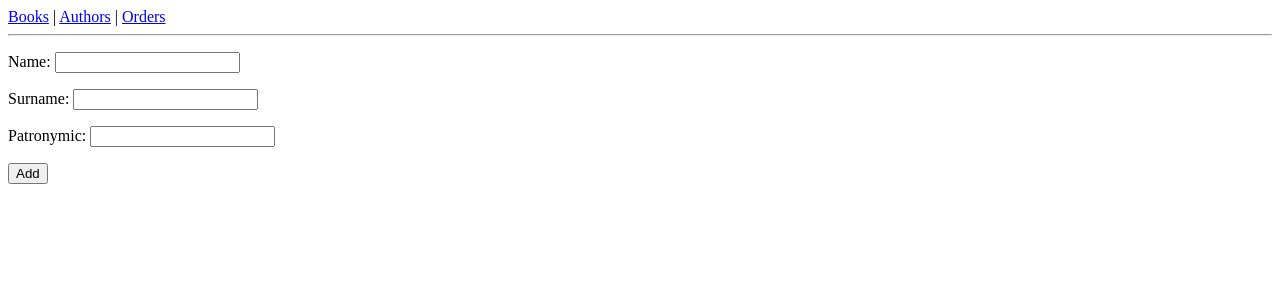
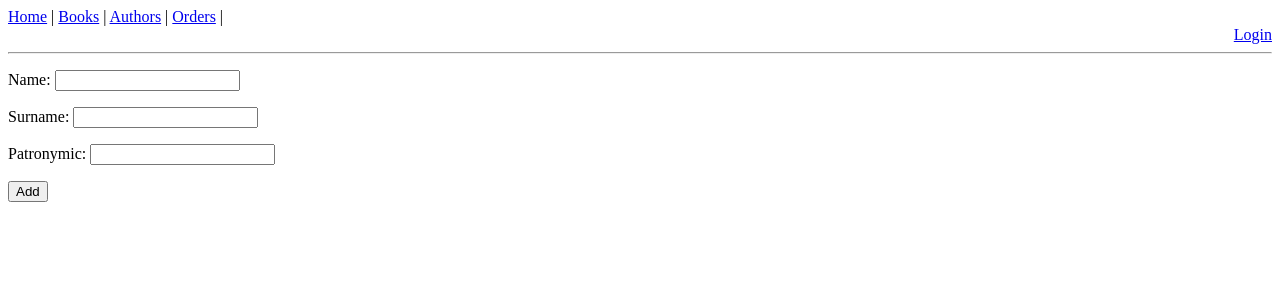
Before and after one commit to Maestro28/DjangoLibrary, a Django app: page /authors/add_author in a window 1280 px wide. Shown: the top 300 px of the page. Run offline with Django 4.2, Linux system fonts and the light colour scheme.

Commit message:
navigation improvements

```diff
--- /dev/null
+++ b/authentication/templates/authentication/base_home.html
@@ -0,0 +1,33 @@
+<!DOCTYPE html>
+<html lang="en">
+<style>
+table, th, td {
+  border:1px solid black;
+}
+</style>
+<head>
+    <meta charset="UTF-8">
+    <title>{% block title %}Home page{% endblock %}</title>
+</head>
+<body>
+    <a href="{% url 'authentication:base_home' %}">Home</a> |
+    <a href="{% url 'book:allbooks' %}">Books</a> |
+    <a href="{% url 'author:all_authors' %}">Authors</a> |
+    <a href="{% url 'order:all_orders' %}">Orders</a> |
+    <div style="text-align:right;">
+        {% if user.is_authenticated %}
+            <a href="{% url 'authentication:logout' %}">Logout</a>
+        {% else %}
+            <a href="{% url 'authentication:login' %}">Login</a>
+        {% endif %}
+    </div>
+    <hr>
+    {% block content %}
+    <h1> Hello,
+        <span style="font-family: 'Source Sans Pro', sans-serif;">
+            <font color="grey">{{ user.first_name|default:'Guest' }}</font>
+        </span>, welcome to the index page !
+    </h1>
+    {% endblock %}
+</body>
+</html>
--- a/authentication/urls.py
+++ b/authentication/urls.py
@@ -4,6 +4,6 @@ from . import views
 
 app_name = 'authentication'
 urlpatterns = [
-    path('dashboard/', views.dashboard, name='dashboard'),
+    path('', views.base_home, name='base_home'),
     path("accounts/", include("django.contrib.auth.urls"), name='accounts'),
 ]
--- a/authentication/views.py
+++ b/authentication/views.py
@@ -3,5 +3,5 @@ from django.shortcuts import render
 # Create your views here.
 
 
-def dashboard(request):
-    return render(request, "authentication/dashboard.html")
+def base_home(request):
+    return render(request, "authentication/base_home.html")
--- a/author/templates/author/add_author.html
+++ b/author/templates/author/add_author.html
@@ -1,4 +1,4 @@
-{% extends "book/index.html" %}
+{% extends "authentication/base_home.html" %}
 
 {% block title %}Add author{% endblock %}
 
--- a/author/templates/author/all_authors.html
+++ b/author/templates/author/all_authors.html
@@ -1,4 +1,4 @@
-{% extends "book/index.html" %}
+{% extends "authentication/base_home.html" %}
 
 {% block title %}All authors{% endblock %}
 
--- a/author/templates/author/search_results.html
+++ b/author/templates/author/search_results.html
@@ -1,4 +1,4 @@
-{% extends "book/index.html" %}
+{% extends "authentication/base_home.html" %}
 
 {% block title %}Search Results{% endblock %}
 
--- a/book/templates/book/allbooks.html
+++ b/book/templates/book/allbooks.html
@@ -1,4 +1,4 @@
-{% extends "book/index.html" %}
+{% extends "authentication/base_home.html" %}
 
 {% block title %}All books{% endblock %}
 
--- a/book/templates/book/index.html
+++ /dev/null
@@ -1,19 +0,0 @@
-<!DOCTYPE html>
-<html lang="en">
-<style>
-table, th, td {
-  border:1px solid black;
-}
-</style>
-<head>
-    <meta charset="UTF-8">
-    <title>{% block title %}Index page{% endblock %}</title>
-</head>
-<body>
-    <a href="{% url 'book:allbooks' %}">Books</a> |
-    <a href="{% url 'author:all_authors' %}">Authors</a> |
-    <a href="{% url 'order:all_orders' %}">Orders</a>
-    <hr>
-    {% block content %}<h1>Welcome to the index page</h1>{% endblock %}
-</body>
-</html>
--- a/book/templates/book/search_results.html
+++ b/book/templates/book/search_results.html
@@ -1,4 +1,4 @@
-{% extends "book/index.html" %}
+{% extends "authentication/base_home.html" %}
 
 {% block title %}Search Results{% endblock %}
 
--- a/library/settings.py
+++ b/library/settings.py
@@ -117,8 +117,8 @@ AUTH_PASSWORD_VALIDATORS = [
 
 AUTH_USER_MODEL = 'authentication.CustomUser'
 
-LOGIN_REDIRECT_URL = "authentication:dashboard"
-LOGOUT_REDIRECT_URL = "authentication:dashboard"
+LOGIN_REDIRECT_URL = "authentication:base_home"
+LOGOUT_REDIRECT_URL = "authentication:base_home"
 
 # AUTHENTICATION_BACKENDS = (
 #         'django.contrib.auth.backends.RemoteUserBackend',
--- a/library/urls.py
+++ b/library/urls.py
@@ -18,8 +18,8 @@ from django.urls import path, include
 
 urlpatterns = [
     path('admin/', admin.site.urls),
-    path('', include('book.urls')),
+    path('', include('authentication.urls')),
+    path('book/', include('book.urls')),
     path('orders/', include('order.urls')),
     path('authors/', include('author.urls')),
-    path('authentication/', include('authentication.urls')),
 ]
--- a/order/templates/order/all_orders.html
+++ b/order/templates/order/all_orders.html
@@ -1,4 +1,4 @@
-{% extends "book/index.html" %}
+{% extends "authentication/base_home.html" %}
 
 {% block title %}All orders{% endblock %}
 
```
Also changed, not shown: authentication/templates/authentication/dashboard.html (deleted, +0 -16 lines), book/templates/book/add_book.html (+7 -10 lines), book/templates/book/id_book.html (+6 -9 lines), book/templates/book/ordered_books.html (+5 -10 lines).
